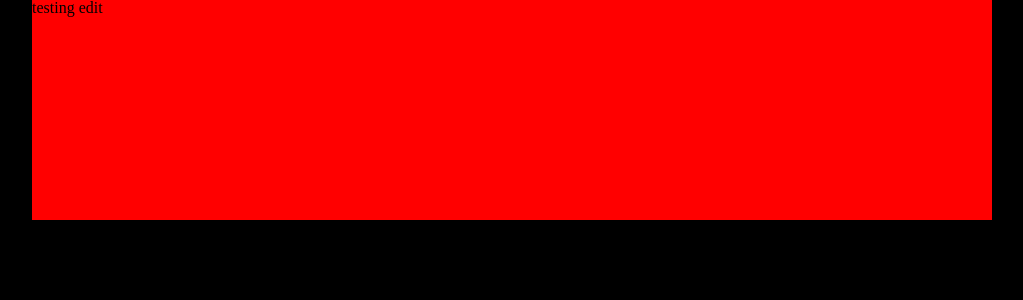
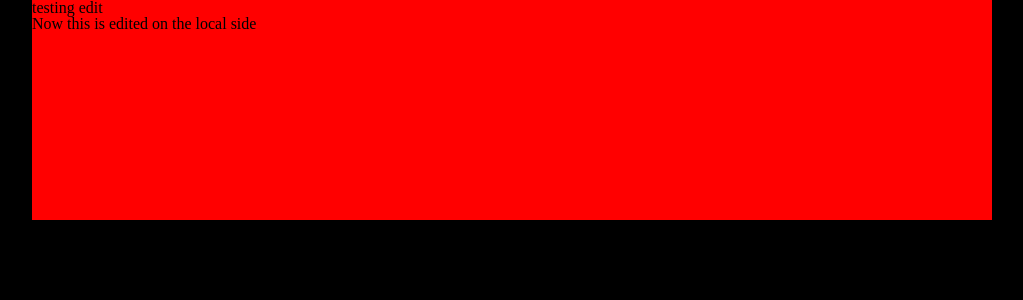
Before and after one commit to zachsaunders/Stories-at-Sea, a PHP site: page / in a window 1280 px wide. Shown: the top 300 px of the page, without its empty margins (128-1151 px from the left). Run offline with PHP 8.4, Linux system fonts and the light colour scheme; some libraries are stand-ins or nearby versions.

Commit message:
Changed locally

```diff
--- a/public/index.php
+++ b/public/index.php
@@ -14,6 +14,7 @@
 </head>
 	<header>
 	<p>testing edit</p>
+	<p>Now this is edited on the local side</p>
 	</header>
 <body>
 </body>
```
